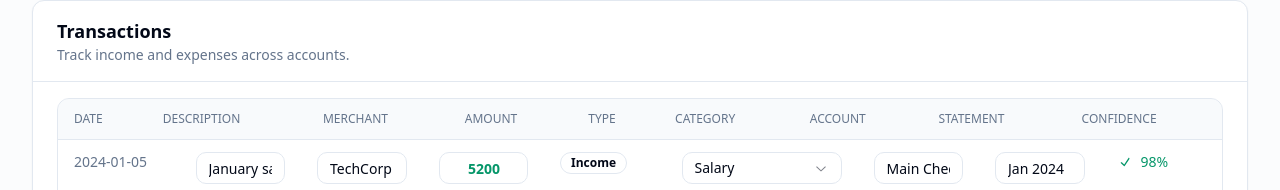
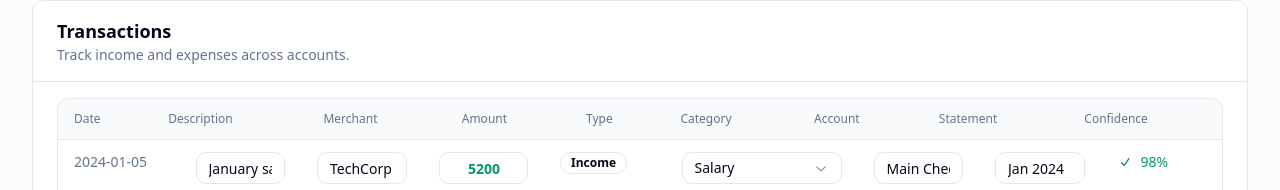
Before and after one commit to Aminston/finance-app, a Next.js app: page /transactions in a window 1280 px wide. Shown: the part 218-408 px from the top of the page. Built offline with nearby package versions, Linux system fonts and the light colour scheme.

Commit message:
Add sorting to transactions table

```diff
--- a/components/transactions/TransactionsTable.tsx
+++ b/components/transactions/TransactionsTable.tsx
@@ -6,6 +6,8 @@
   ColumnDef,
   flexRender,
   getCoreRowModel,
+  getSortedRowModel,
+  SortingState,
   useReactTable
 } from "@tanstack/react-table";
 import { CheckIcon } from "@radix-ui/react-icons";
@@ -35,6 +37,7 @@
 
 export function TransactionsTable({ data }: TransactionsTableProps) {
   const [rows, setRows] = React.useState<Transaction[]>(data);
+  const [sorting, setSorting] = React.useState<SortingState>([]);
   const parentRef = React.useRef<HTMLDivElement | null>(null);
   const updateRow = React.useCallback((id: string, patch: Partial<Transaction>) => {
     setRows((prev) =>
@@ -173,7 +176,12 @@
   const table = useReactTable({
     data: rows,
     columns,
-    getCoreRowModel: getCoreRowModel()
+    state: {
+      sorting
+    },
+    onSortingChange: setSorting,
+    getCoreRowModel: getCoreRowModel(),
+    getSortedRowModel: getSortedRowModel()
   });
 
   const rowVirtualizer = useVirtualizer({
@@ -197,9 +205,20 @@
                 <tr key={headerGroup.id} className="border-b">
                   {headerGroup.headers.map((header) => (
                     <th key={header.id} className="px-4 py-3 font-medium">
-                      {header.isPlaceholder
-                        ? null
-                        : flexRender(header.column.columnDef.header, header.getContext())}
+                      {header.isPlaceholder ? null : (
+                        <button
+                          className={cn(
+                            "flex w-full items-center gap-2 text-left",
+                            header.column.getCanSort() && "cursor-pointer select-none"
+                          )}
+                          type="button"
+                          onClick={header.column.getToggleSortingHandler()}
+                        >
+                          {flexRender(header.column.columnDef.header, header.getContext())}
+                          {header.column.getIsSorted() === "asc" ? "↑" : null}
+                          {header.column.getIsSorted() === "desc" ? "↓" : null}
+                        </button>
+                      )}
                     </th>
                   ))}
                 </tr>
```
